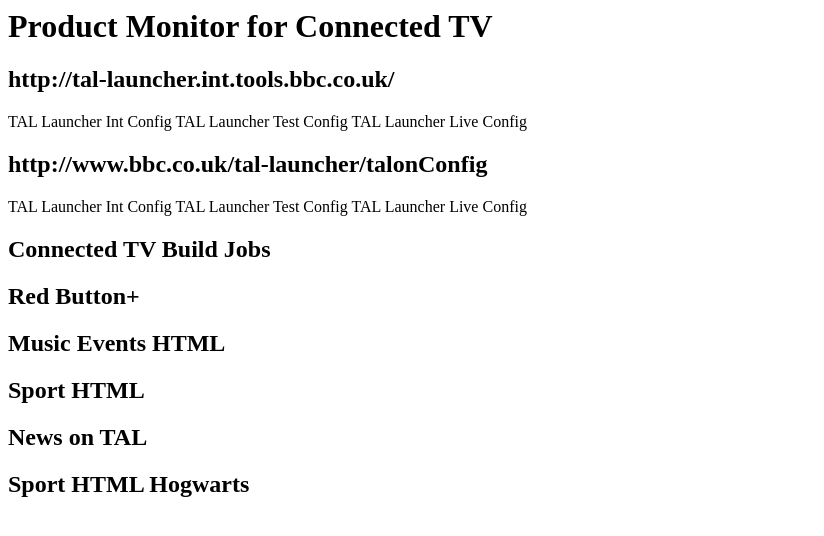
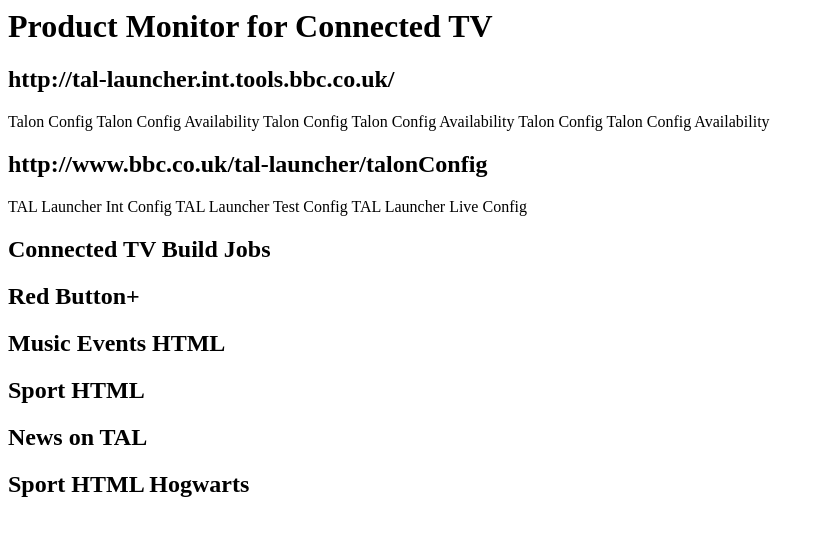
Before and after one commit to krishnan2987/connected-tv-app-monitor, a website: page config/content/index.content.html in a window 1280 px wide. Shown: the whole page, without its empty margins (0-824 px from the left). Drawn offline with Linux system fonts and the light colour scheme.

Commit message:
Set formatting on first item, added availability endpoint check.

```diff
--- a/config/content/index.content.html
+++ b/config/content/index.content.html
@@ -4,15 +4,18 @@
 
 <h2>http://tal-launcher.int.tools.bbc.co.uk/</h2>
 <tal-app-endpoints environment-name="Int" environment-url="http://tal-launcher.int.tools.bbc.co.uk/" app-id="tal-launcher">
-  <status-button glyph-icon="flag" data-url="http://tal-launcher.int.tools.bbc.co.uk/tal-launcher/talonConfig" data-contains="int">TAL Launcher Int Config</status-button>
+  <status-button glyph-icon="eye-open" data-url="{{environment-url}}tal-launcher/talonConfig" data-contains="int">Talon Config</status-button>
+  <status-button glyph-icon="flag" data-url="{{environment-url}}tal-launcher/talonConfig/availability" data-contains="available">Talon Config Availability</status-button>
 </tal-app-endpoints>
 
 <tal-app-endpoints environment-name="Test" environment-url="http://tal-launcher.test.tools.bbc.co.uk/" app-id="tal-launcher">
-  <status-button glyph-icon="flag" data-url="http://tal-launcher.test.tools.bbc.co.uk/tal-launcher/talonConfig" data-contains="test">TAL Launcher Test Config</status-button>
+  <status-button glyph-icon="flag" data-url="{{environment-url}}tal-launcher/talonConfig" data-contains="test">Talon Config</status-button>
+  <status-button glyph-icon="flag" data-url="{{environment-url}}tal-launcher/talonConfig/availability" data-contains="available">Talon Config Availability</status-button>
 </tal-app-endpoints>
 
 <tal-app-endpoints environment-name="Live" environment-url="http://tal-launcher.tools.bbc.co.uk/" app-id="tal-launcher">
-  <status-button glyph-icon="flag" data-url="http://tal-launcher.tools.bbc.co.uk/tal-launcher/talonConfig" data-contains="live">TAL Launcher Live Config</status-button>
+  <status-button glyph-icon="flag" data-url="{{environment-url}}tal-launcher/talonConfig" data-contains="live">Talon Config</status-button>
+  <status-button glyph-icon="flag" data-url="{{environment-url}}tal-launcher/talonConfig/availability" data-contains="available">Talon Config Availability</status-button>
 </tal-app-endpoints>
 
 
@@ -27,6 +30,12 @@
 <h2>Connected TV Build Jobs</h2>
 
 <jenkins-jobs data-source-url="/api/connectedTvCloudJenkins" refresh-time="10"></jenkins-jobs>
+
+<style>
+tal-app-endpoints > p > status-button:first-child > a > button {
+    width: 120px;
+}
+</style>
 
 <template for="jenkins-jobs">
   {{#each jobs}}
```
